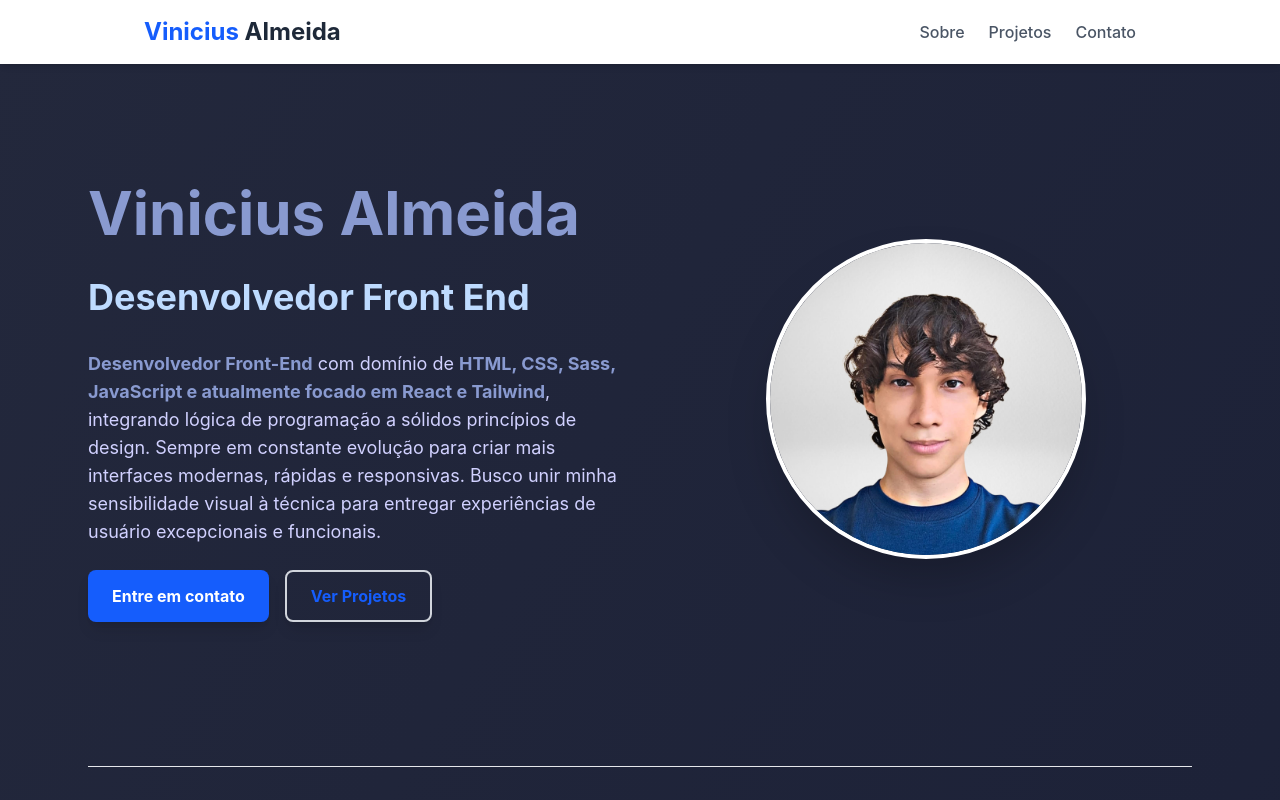
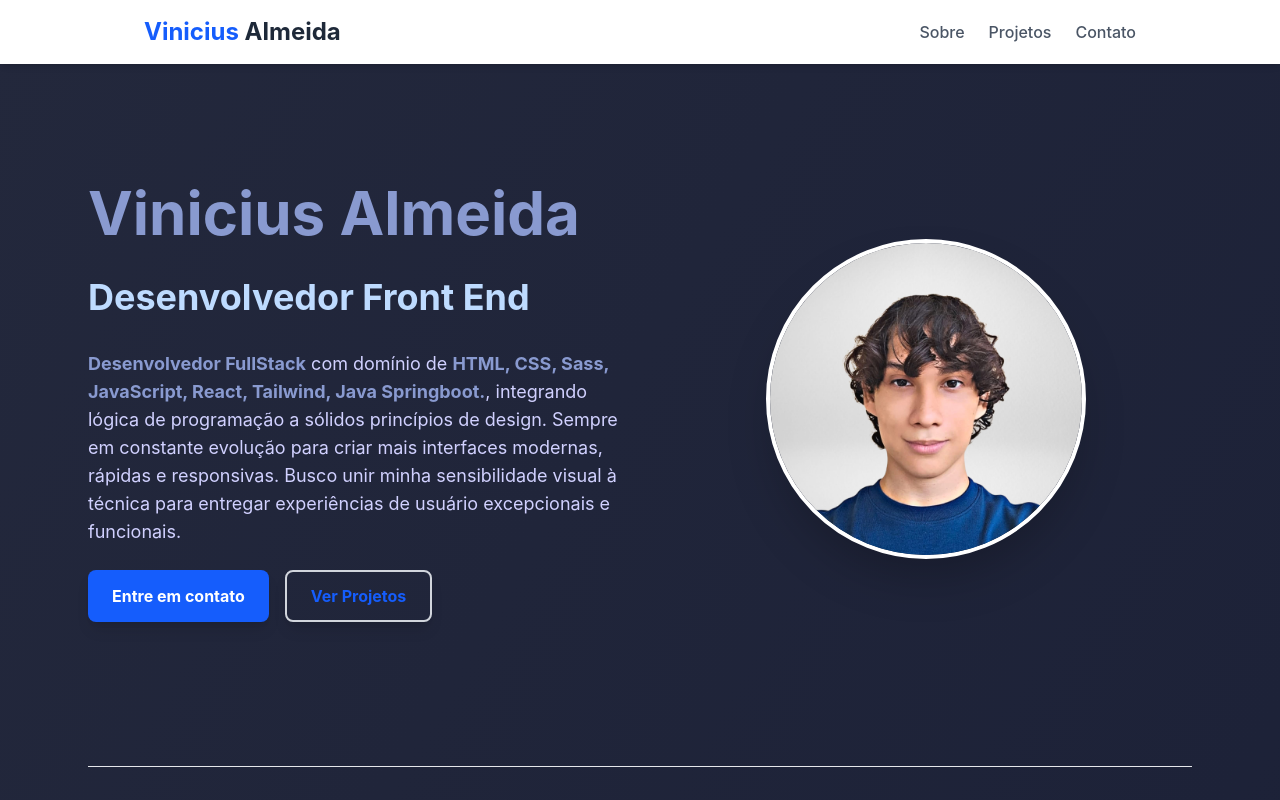
Before and after one commit to Vinicius-de-Almeida/ViniciusAlmeida-Portfolio, a React (Vite) app in the folder meu-portfolio/: page / in a window 1280 px wide. Shown: the top 800 px of the page. Built offline with nearby package versions, Linux system fonts and the light colour scheme.

Commit message:
Change job title to FullStack and update skills
Updated job title and skills in Hero component.

```diff
--- a/meu-portfolio/src/components/Hero.jsx
+++ b/meu-portfolio/src/components/Hero.jsx
@@ -15,11 +15,11 @@ export default function Hero() {
         </h1>
         <p className="text-lg text-[#D1D1FF]">
           <strong className="font-bold text-[#899AD0]">
-            Desenvolvedor Front-End
+            Desenvolvedor FullStack
           </strong>{" "}
           com domínio de{" "}
           <strong className="font-bold text-[#899AD0]">
-            HTML, CSS, Sass, JavaScript e atualmente focado em React e Tailwind
+            HTML, CSS, Sass, JavaScript, React, Tailwind, Java Springboot.
           </strong>
           , integrando lógica de programação a sólidos princípios de design.
           Sempre em constante evolução para criar mais interfaces modernas,
```
